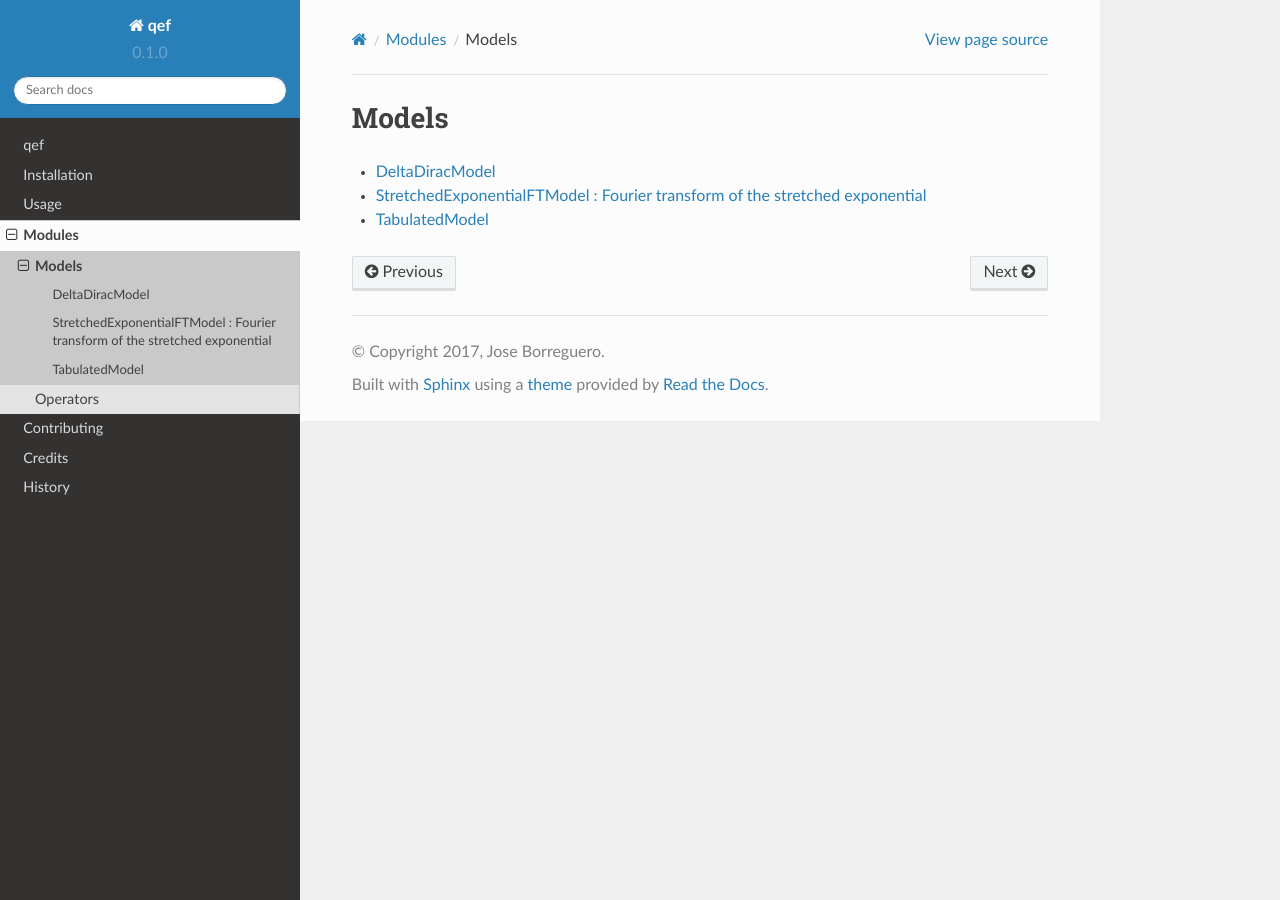
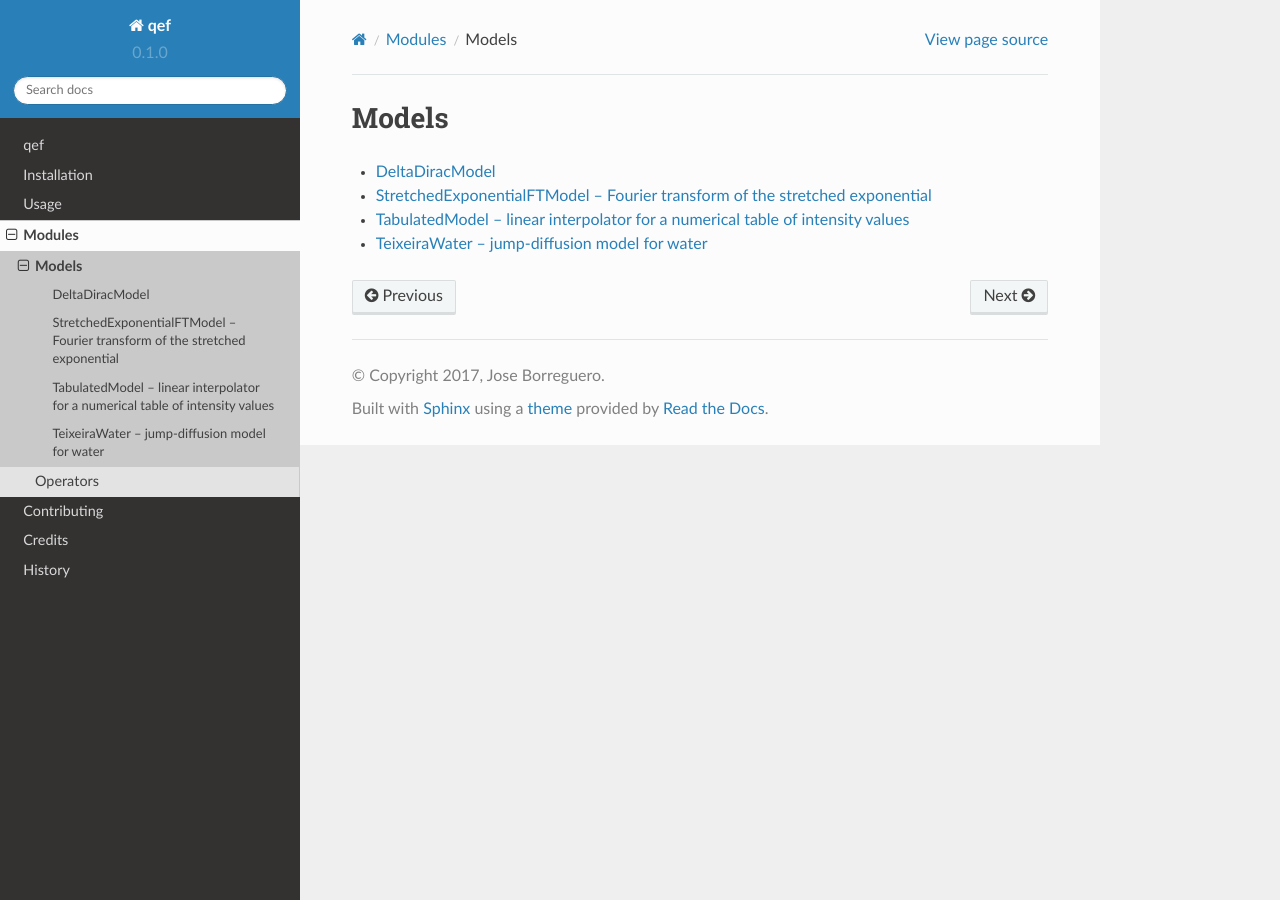
Before and after one commit to jmborr/qef, a Sphinx documentation site: the page built from docs/qef/models/models.rst, in a window 1280 px wide. Built offline with Sphinx 7.4.7 and the Read the Docs theme 2.0.0, drawn with Linux system fonts in a browser that asks for light colours.

Commit message:
Refs #31 documentation

```diff
--- a/docs/qef/models/models.rst
+++ b/docs/qef/models/models.rst
@@ -9,3 +9,4 @@ Models
    deltadirac
    strexpft
    tabulatedmodel
+   teixeira
--- a/docs/qef/models/strexpft.rst
+++ b/docs/qef/models/strexpft.rst
@@ -1,6 +1,5 @@
-============================================================================
-StretchedExponentialFTModel : Fourier transform of the stretched exponential
-============================================================================
+StretchedExponentialFTModel  -- Fourier transform of the stretched exponential
+==============================================================================
 
 .. automodule:: qef.models.strexpft
     :members:
--- a/docs/qef/models/tabulatedmodel.rst
+++ b/docs/qef/models/tabulatedmodel.rst
@@ -1,6 +1,5 @@
-===============
-TabulatedModel
-===============
+TabulatedModel  -- linear interpolator for a numerical table of intensity values
+================================================================================
 
 .. automodule:: qef.models.tabulatedmodel
     :members:
--- a/docs/qef/models/teixeira.rst
+++ b/docs/qef/models/teixeira.rst
@@ -1,6 +1,5 @@
-=============
-TeixeiraWater
-=============
+TeixeiraWater  -- jump-diffusion model for water
+================================================
 
 .. automodule:: qef.models.teixeira
     :members:
```
